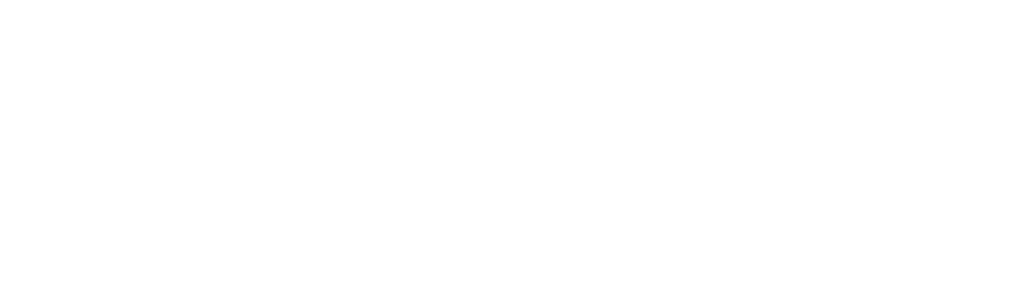
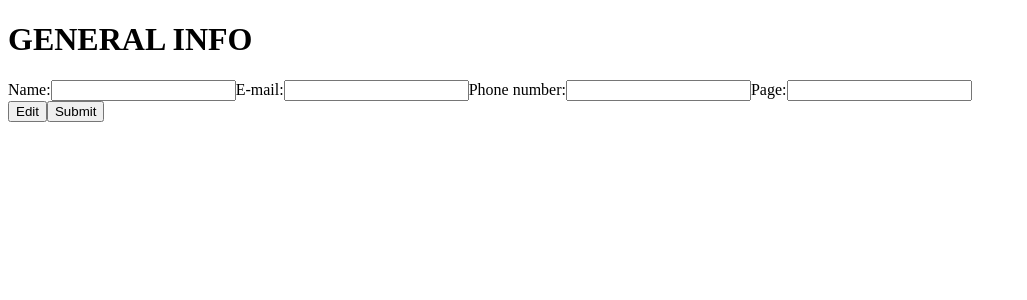
Before and after one commit to MaciejDabrowskii/PROJECT-CV-APPLICATION, a React (Create React App) app: page / in a window 1280 px wide. Shown: the top 300 px of the page, without its empty margins (0-1027 px from the left). Built offline with nearby package versions, Linux system fonts and the light colour scheme.

Commit message:
setting up general-info component

```diff
--- a/src/App.js
+++ b/src/App.js
@@ -1,5 +1,5 @@
-/* eslint-disable react/prefer-stateless-function */
 import React, { Component } from "react";
+import GeneralInfo from "./components/general-info";
 
 class App extends Component
 {
@@ -11,7 +11,9 @@
   render()
   {
     return (
-      <div className="App" />
+      <div className="App">
+        <GeneralInfo />
+      </div>
     );
   }
 }
--- /dev/null
+++ b/src/components/education.js
@@ -0,0 +1 @@
+import React, { Component } from "react";
--- /dev/null
+++ b/src/components/experience.js
@@ -0,0 +1 @@
+import React, { Component } from "react";
--- /dev/null
+++ b/src/components/general-info.js
@@ -0,0 +1,35 @@
+/* eslint-disable jsx-a11y/label-has-associated-control */
+import React, { Component } from "react";
+
+class GeneralInfo extends Component
+{
+  constructor()
+  {
+    super();
+  }
+
+  render()
+  {
+    return (
+      <div className="general-info">
+        <h1>GENERAL INFO</h1>
+        <form>
+          <label htmlFor="input-name">Name:</label>
+          <input id="input-name" type="text" />
+          <label htmlFor="input-email">E-mail:</label>
+          <input id="input-email" type="email" />
+          <label htmlFor="input-phone">Phone number:</label>
+          <input id="input-phone" type="text" />
+          <label htmlFor="input-page">Page:</label>
+          <input id="input-page" type="text" />
+        </form>
+        <div className="buttons-container">
+          <button className="edit-btn" type="button">Edit</button>
+          <button className="submit-btn" type="submit">Submit</button>
+        </div>
+      </div>
+    );
+  }
+}
+
+export default GeneralInfo;
```
Also changed, not shown: .eslintrc.json.
